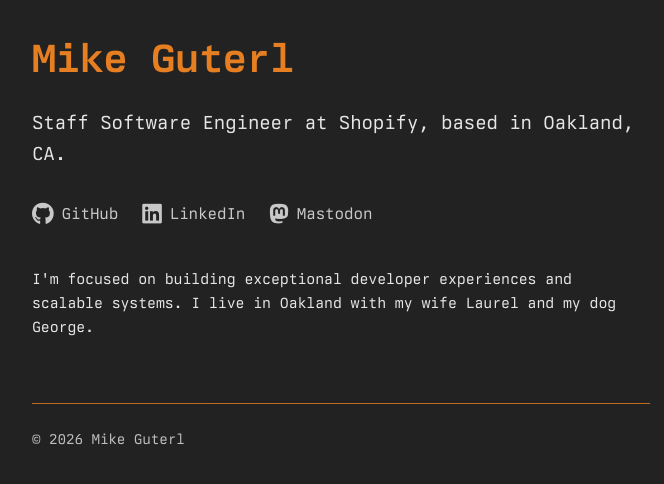
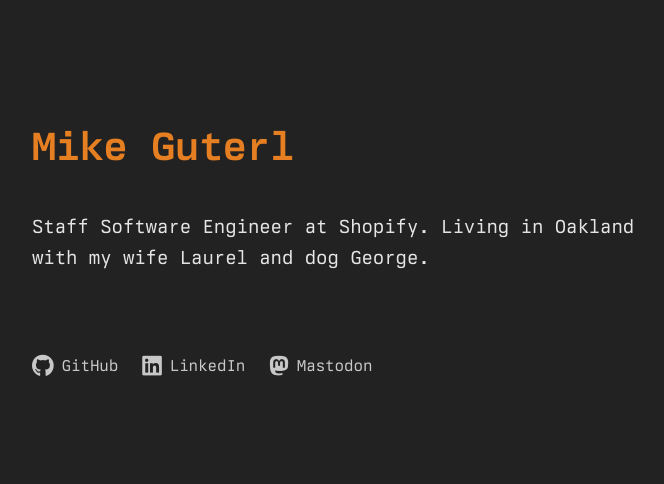
Before and after one commit to mguterl/diminishing.org, an Eleventy site: page src/index.njk in a window 1280 px wide. Shown: the whole page, without its empty margins (299-963 px from the left). Built offline with nearby package versions, Linux system fonts and the light colour scheme; Eleventy itself is replaced by a stand-in of ours; files that its build step writes are made by us from their sources.

Commit message:
Further simplify design by removing extra elements
- Remove paragraph and copyright notice for extreme minimalism
- Combine personal information into a single bio line
- Remove footer element entirely
- Adjust vertical spacing to center content better
- Update body styling for improved vertical layout
- Remove unnecessary CSS selectors

```diff
--- a/src/_includes/base.njk
+++ b/src/_includes/base.njk
@@ -9,9 +9,5 @@
 </head>
 <body>
   {{ content | safe }}
-
-  <footer>
-    <p>&copy; {% year %} Mike Guterl</p>
-  </footer>
 </body>
 </html>
--- a/src/css/style.css
+++ b/src/css/style.css
@@ -53,11 +53,15 @@ body {
   background-color: var(--dark-gray);
   color: var(--pale-white);
   line-height: 1.6;
-  padding: 2rem 1rem;
+  padding: 15vh 1rem;
   max-width: 650px;
   margin: 0 auto;
   font-size: 15px;
   letter-spacing: -0.01em;
+  min-height: 100vh;
+  display: flex;
+  flex-direction: column;
+  justify-content: flex-start;
 }
 
 /* Content styles */
@@ -132,10 +136,6 @@ a:hover {
   opacity: 1;
 }
 
-section {
-  margin: 2.5rem 0;
-}
-
 ul {
   list-style-position: inside;
   margin-bottom: 1.5rem;
@@ -144,11 +144,3 @@ ul {
 li {
   margin-bottom: 0.5rem;
 }
-
-footer {
-  margin-top: 4rem;
-  border-top: 1px solid var(--orange);
-  padding-top: 1.5rem;
-  font-size: 0.9rem;
-  opacity: 0.8;
-}
--- a/src/index.njk
+++ b/src/index.njk
@@ -5,7 +5,7 @@ layout: base.njk
 <h1>Mike Guterl</h1>
 
 <div class="bio">
-  <p>Staff Software Engineer at Shopify, based in Oakland, CA.</p>
+  <p>Staff Software Engineer at Shopify. Living in Oakland with my wife Laurel and dog George.</p>
 </div>
 
 <div class="social-links">
@@ -13,10 +13,3 @@ layout: base.njk
   <a href="https://www.linkedin.com/in/mikeguterl/" title="LinkedIn"><i class="fab fa-linkedin"></i> <span>LinkedIn</span></a>
   <a href="https://mastodon.social/@mguterl" title="Mastodon"><i class="fab fa-mastodon"></i> <span>Mastodon</span></a>
 </div>
-
-<section>
-  <p>
-    I'm focused on building exceptional developer experiences and scalable systems.
-    I live in Oakland with my wife Laurel and my dog George.
-  </p>
-</section>
```
